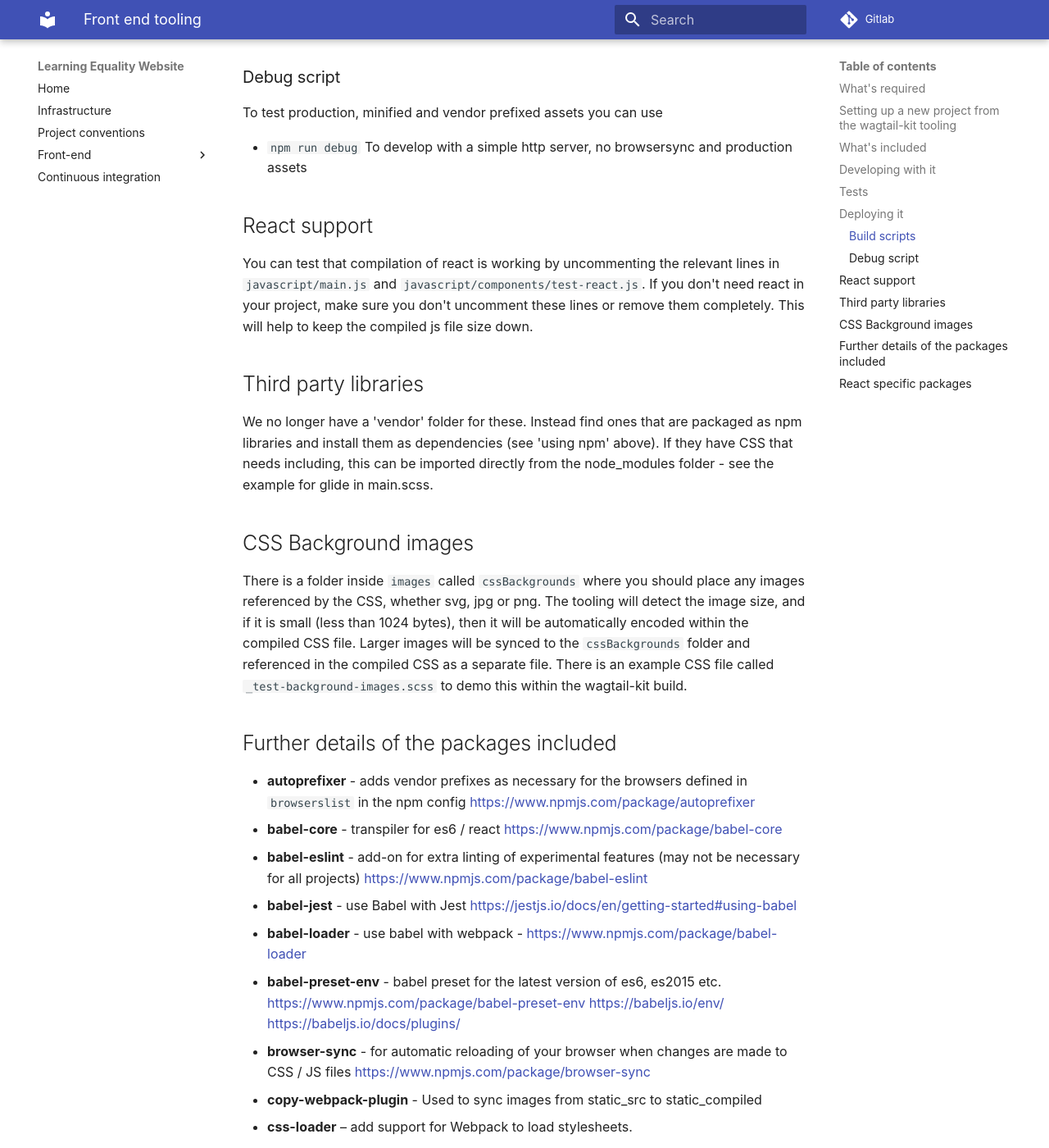
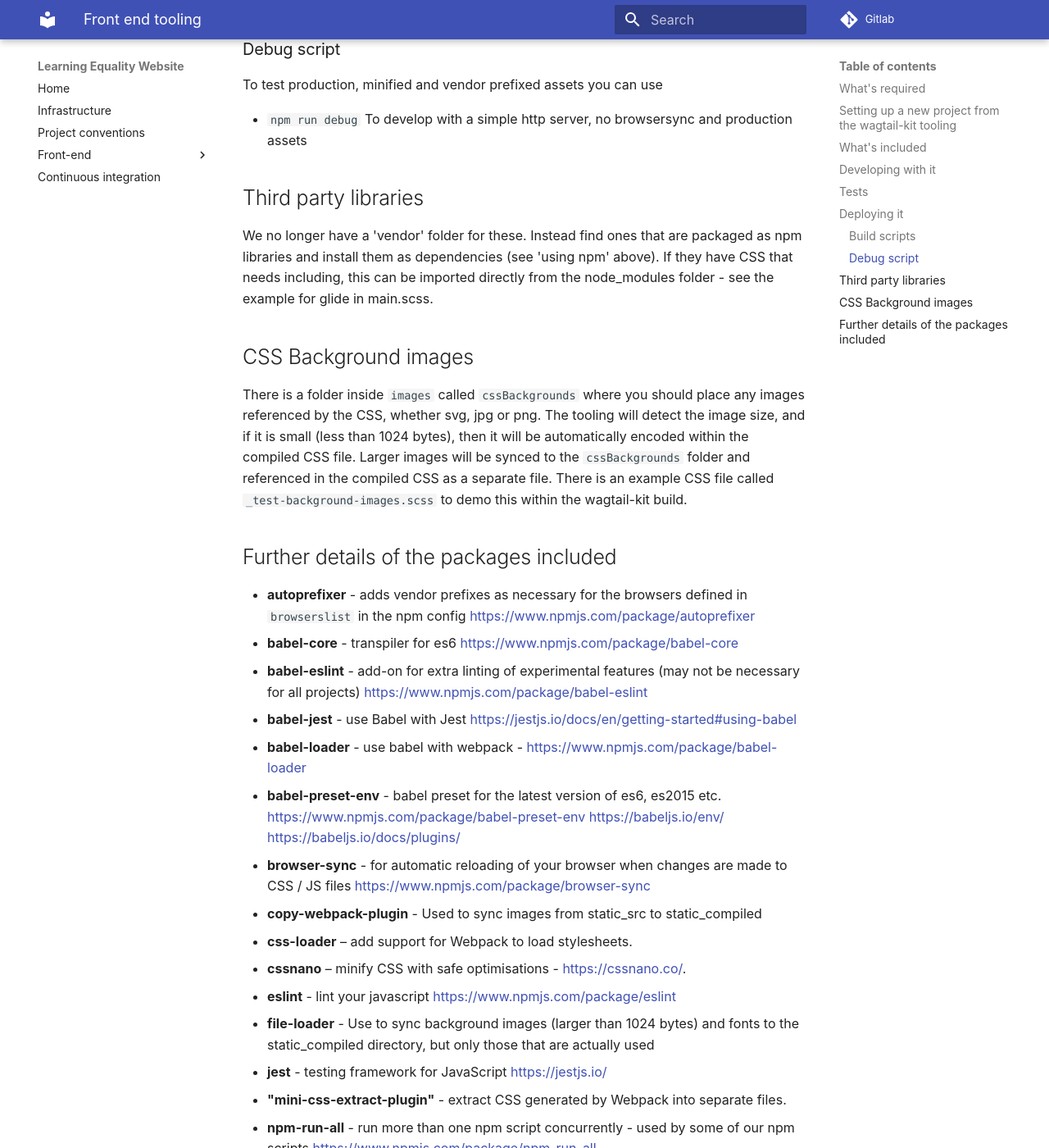
Before and after one commit to learningequality/learningequality.org-v2, an MkDocs documentation site: the page built from docs/front-end/tooling.md, in a window 1280 px wide and 1400 px high, scrolled down 1976 px. Shown: the whole window at 82% size. Built offline with MkDocs 1.6.1 and Material for MkDocs 9.7.7, drawn with Linux system fonts in a browser that asks for light colours; comment, search, counter and statistics services are not loaded; some of the changed text lies outside the part shown.

Commit message:
remove refrences to React

```diff
--- a/docs/front-end/tooling.md
+++ b/docs/front-end/tooling.md
@@ -31,7 +31,6 @@ Remember to then commit the updated `package-lock.json`.
 - CSS linting with `stylelint`
 - JS linting with `eslint`
 - [Jest](https://jestjs.io/) for JavaScript unit tests.
-- React support
 
 ## Developing with it
 
@@ -66,10 +65,6 @@ To test production, minified and vendor prefixed assets you can use
 
 - `npm run debug` To develop with a simple http server, no browsersync and production assets
 
-## React support
-
-You can test that compilation of react is working by uncommenting the relevant lines in `javascript/main.js` and `javascript/components/test-react.js`. If you don't need react in your project, make sure you don't uncomment these lines or remove them completely. This will help to keep the compiled js file size down.
-
 ## Third party libraries
 
 We no longer have a 'vendor' folder for these. Instead find ones that are packaged as npm libraries and install them as dependencies (see 'using npm' above). If they have CSS that needs including, this can be imported directly from the node_modules folder - see the example for glide in main.scss.
@@ -81,7 +76,7 @@ There is a folder inside `images` called `cssBackgrounds` where you should place
 ## Further details of the packages included
 
 - **autoprefixer** - adds vendor prefixes as necessary for the browsers defined in `browserslist` in the npm config https://www.npmjs.com/package/autoprefixer
-- **babel-core** - transpiler for es6 / react https://www.npmjs.com/package/babel-core
+- **babel-core** - transpiler for es6 https://www.npmjs.com/package/babel-core
 - **babel-eslint** - add-on for extra linting of experimental features (may not be necessary for all projects) https://www.npmjs.com/package/babel-eslint
 - **babel-jest** - use Babel with Jest https://jestjs.io/docs/en/getting-started#using-babel
 - **babel-loader** - use babel with webpack - https://www.npmjs.com/package/babel-loader
@@ -107,9 +102,3 @@ There is a folder inside `images` called `cssBackgrounds` where you should place
 - **url-loader** - Used to inline background images that are smaller than 1024 bytes into the CSS
 - **webpack** - Bundler for js files (can do much more too) - https://www.npmjs.com/package/webpack https://webpack.js.org/concepts/
 - **webpack-cli** - The webpack command calls this behind the scenese (as of webpack v 4) https://www.npmjs.com/package/webpack-cli
-
-## React specific packages
-
-- **babel-polyfill** - IE11 fallbacks for some js functions https://www.npmjs.com/package/babel-polyfill
-- **babel-preset-react** - babel preset for react. https://www.npmjs.com/package/babel-preset-react https://babeljs.io/env/ https://babeljs.io/docs/plugins/
-- **eslint-plugin-react** - linting for react and jsx https://www.npmjs.com/package/eslint-plugin-react
```
